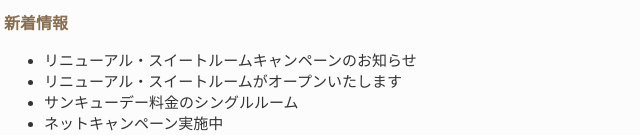
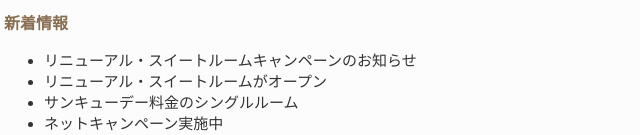
Before and after one commit to hosokawa9360/ryomahotel, a plain HTML site: page index.html in a window 1280 px wide. Shown: the part 658-793 px from the top of the page, 206-846 px from the left. Drawn offline with Linux system fonts and the light colour scheme.

Commit message:
スイートルームの文言変更

```diff
--- a/index.html
+++ b/index.html
@@ -34,7 +34,7 @@
 			<h2 class="hedding02">新着情報</h2>
 			<ul>
 				<li>リニューアル・スイートルームキャンペーンのお知らせ</li>
-				<li>リニューアル・スイートルームがオープンいたします</li>
+				<li>リニューアル・スイートルームがオープン</li>
 				<li>サンキューデー料金のシングルルーム</li>
 				<li>ネットキャンペーン実施中</li>
 				<li>お客様用パソコンをご用意しています</li>
```
